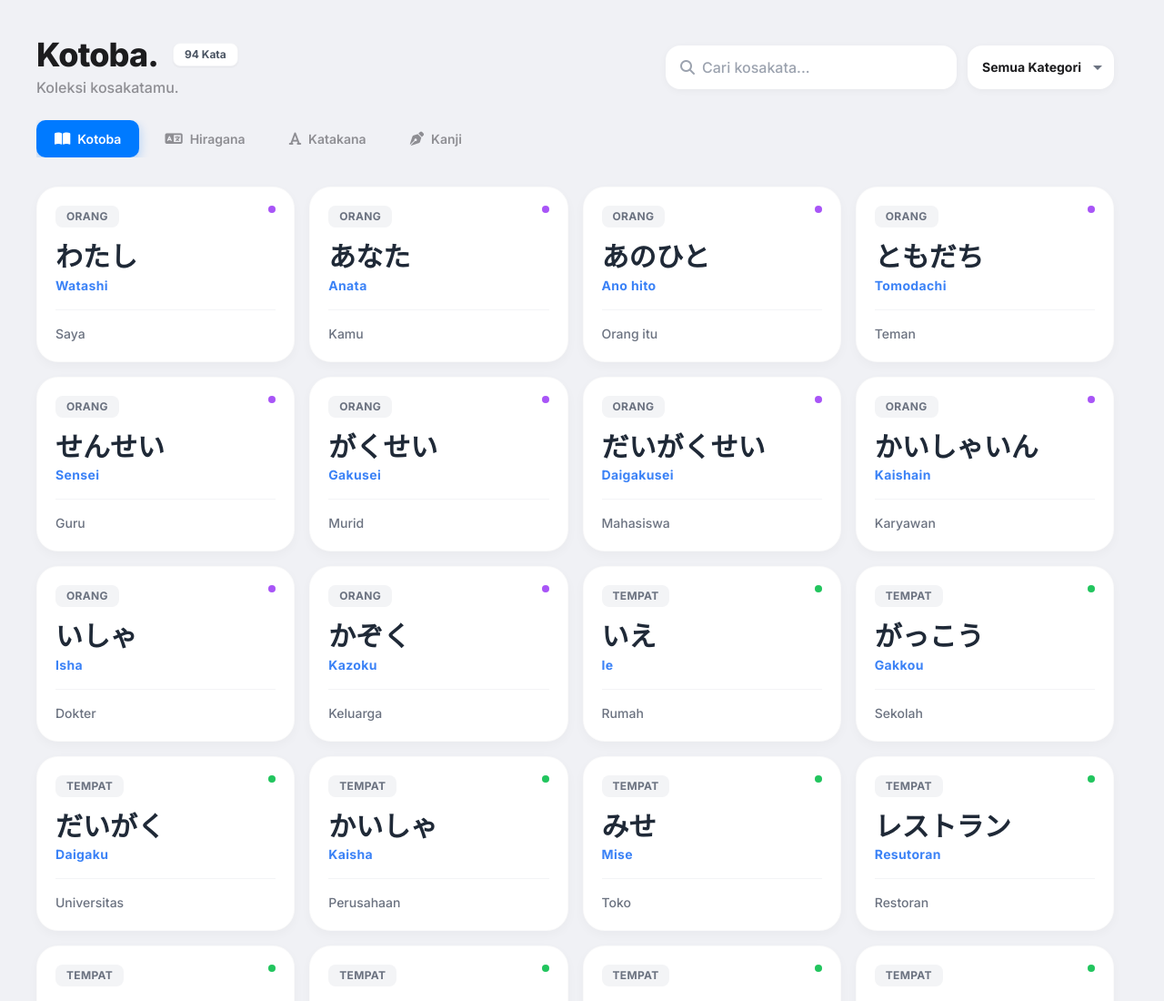
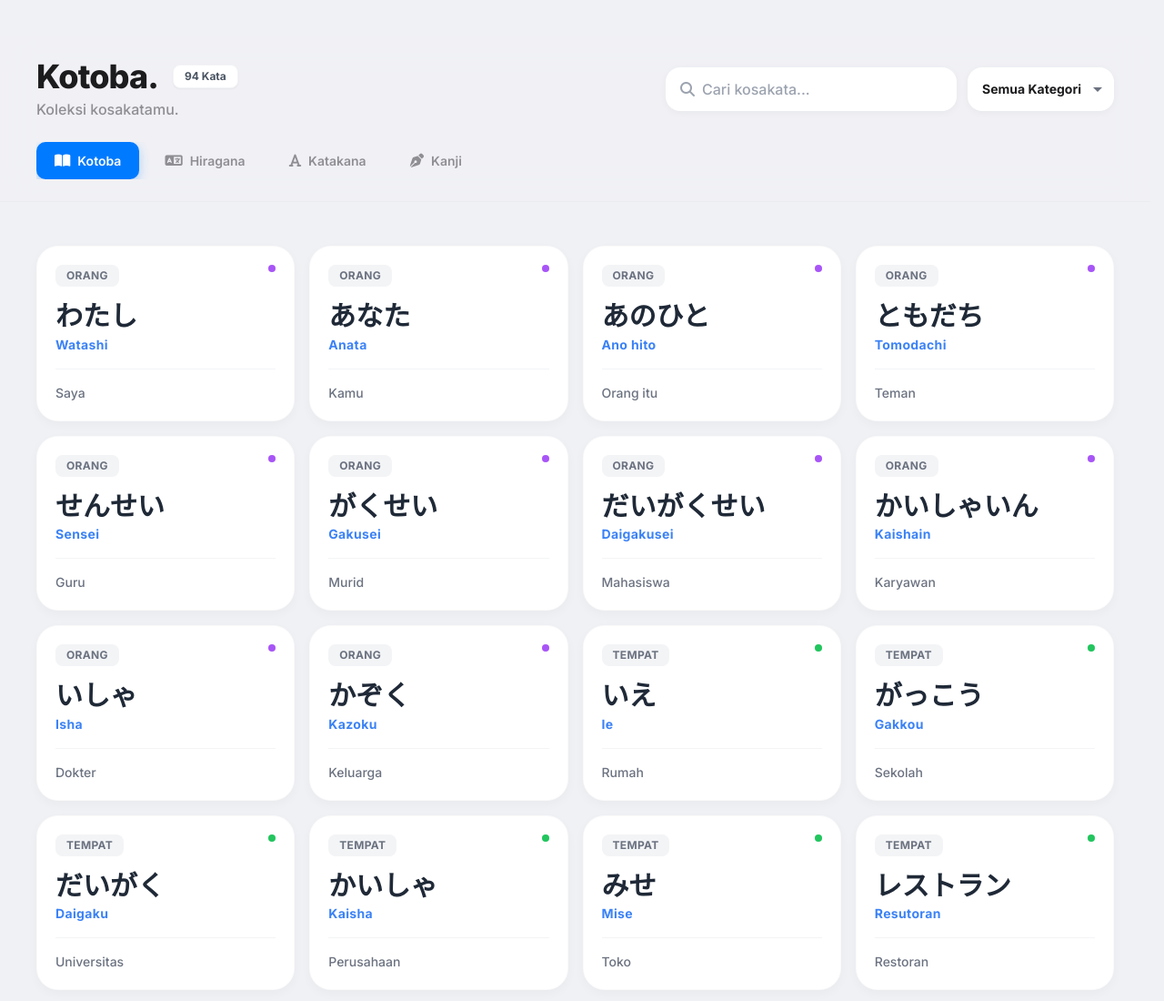
Before and after one commit to Kaa278/dklearnjpn, a plain HTML site: page index.html in a window 1280 px wide. Shown: the top 1100 px of the page at 91% size. Drawn offline with nearby package versions, Linux system fonts and the light colour scheme.

Commit message:
Add sticky header with backdrop blur for better navigation

```diff
--- a/index.html
+++ b/index.html
@@ -42,10 +42,11 @@
     <div class="max-w-screen-xl mx-auto space-y-8">
 
         <!-- Header Section -->
-        <header class="flex flex-col gap-6 relative">
+        <header
+            class="sticky top-0 z-50 bg-page/80 backdrop-blur-lg border-b border-gray-200/50 -mx-6 md:-mx-10 px-6 md:px-10 py-6 mb-8 flex flex-col gap-6 relative">
             <!-- Hamburger Menu Button (Mobile Only) - Top Right -->
             <button id="menuToggle"
-                class="md:hidden p-2 rounded-lg hover:bg-gray-100 transition-colors absolute right-0 top-0 z-10">
+                class="md:hidden p-2 rounded-lg hover:bg-gray-100 transition-colors absolute right-6 top-6 z-10">
                 <svg class="w-6 h-6 text-gray-600" fill="none" stroke="currentColor" viewBox="0 0 24 24">
                     <path stroke-linecap="round" stroke-linejoin="round" stroke-width="2" d="M4 6h16M4 12h16M4 18h16">
                     </path>
@@ -113,7 +114,7 @@
         </header>
 
         <!-- Main Grid -->
-        <main>
+        <main class="pt-4">
             <div id="vocabGrid" class="bento-grid pb-20">
                 <!-- Cards injected by JS -->
             </div>
```
